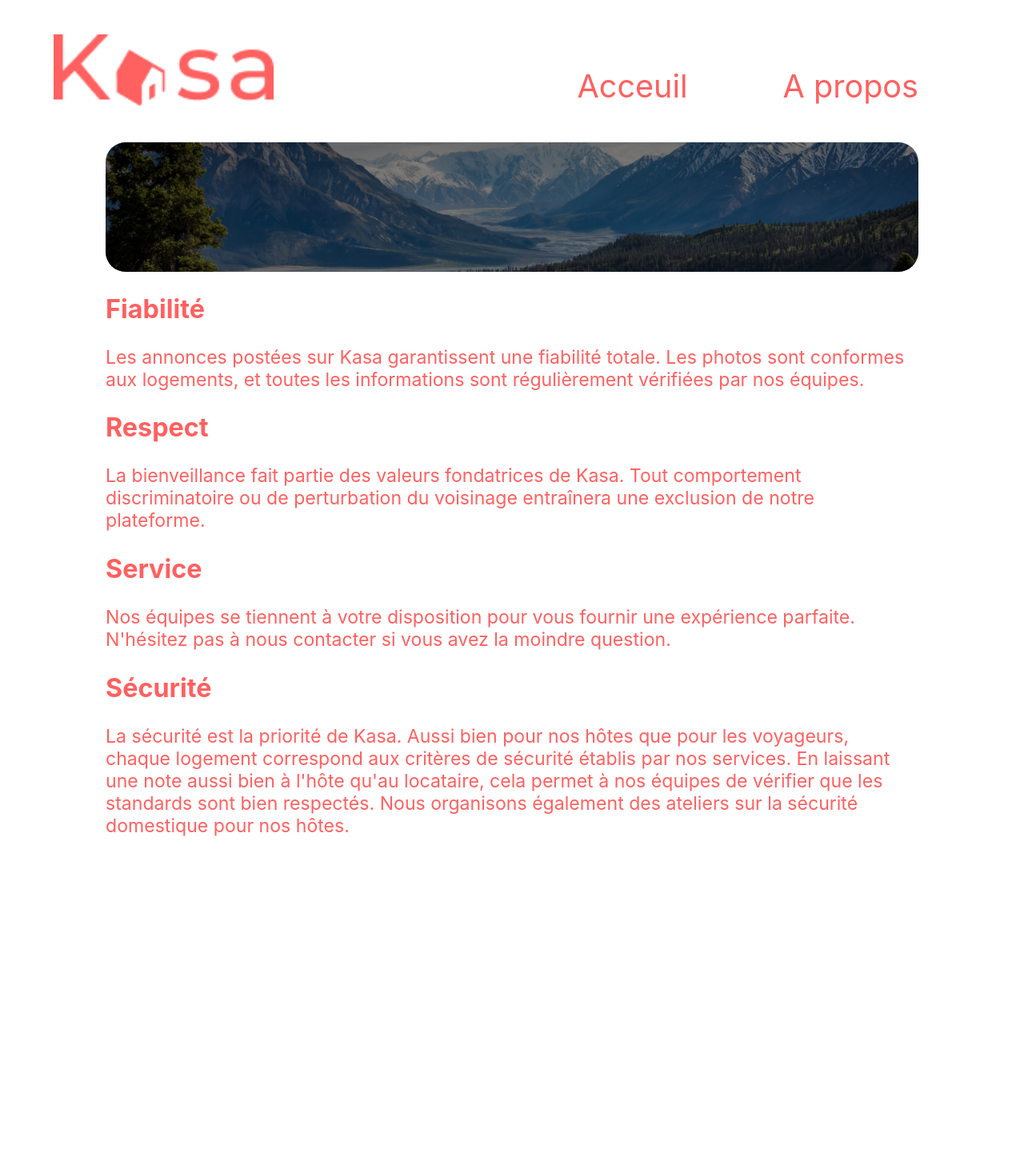
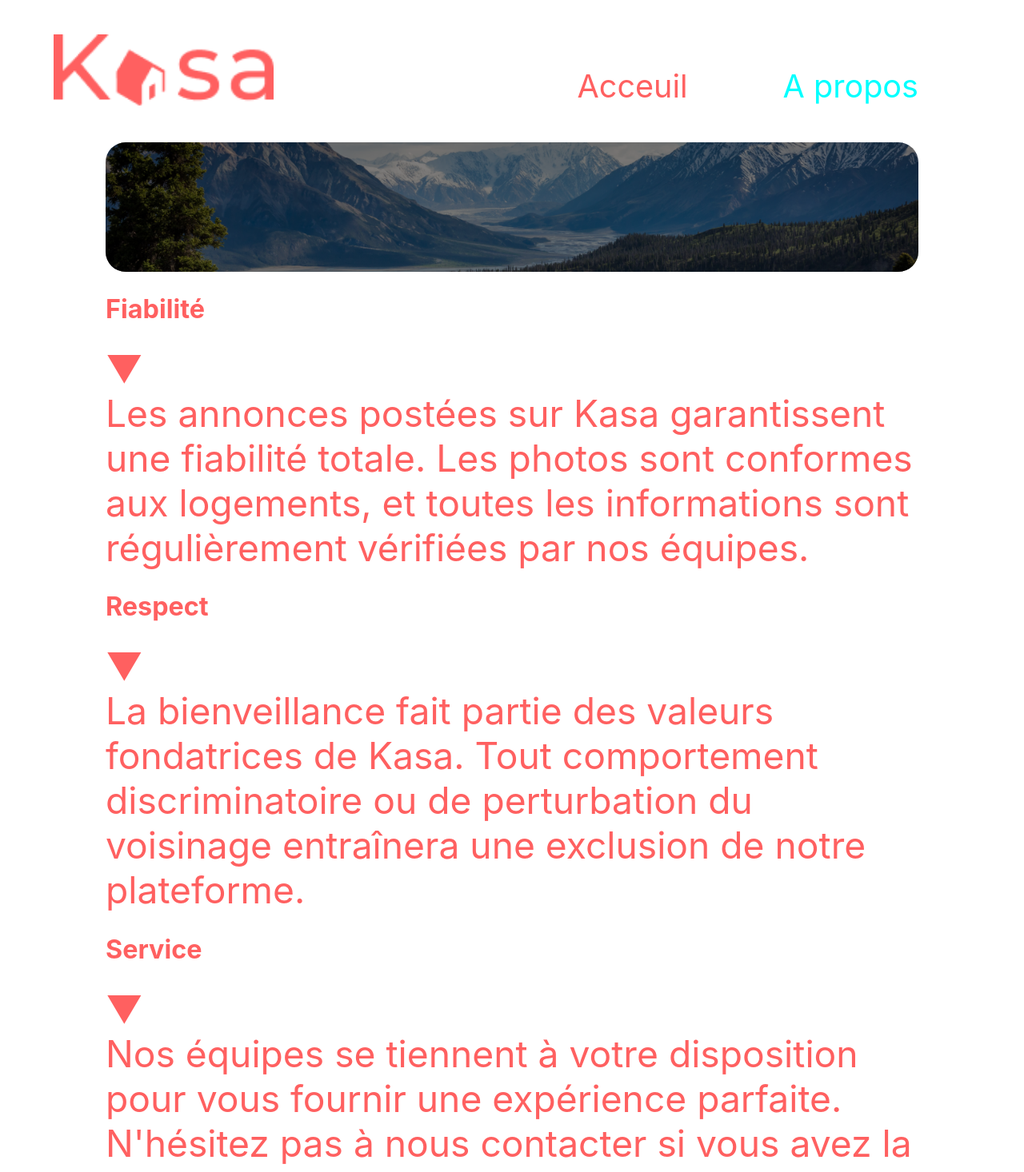
Before and after one commit to HenryMickael/Kesa, a React (Create React App) app: page /About in a window 1280 px wide. Shown: the top 1466 px of the page at 80% size. Before the commit the page ends 1070 px from the top, so only its background shows below. Built offline with nearby package versions, Linux system fonts and the light colour scheme.

Commit message:
Ajout de navlink + test collapse

```diff
--- a/src/components/AppRouter.js
+++ b/src/components/AppRouter.js
@@ -12,7 +12,7 @@ function AppRouter() {
       <Navbar />
       <Routes>
         <Route path="/" element={<Home />} />
-        <Route path="/*" element={<Erreur />} />
+        <Route path="*" element={<Erreur />} />
         <Route path="/About" element={<About />} />
         <Route path="/chambres/:chambreid" element={<Appartement />} />
       </Routes>
--- /dev/null
+++ b/src/components/Collapse.js
@@ -0,0 +1,23 @@
+import React, { useState } from "react";
+
+const Collapse = ({ title, children }) => {
+  const [isOpen, setIsOpen] = useState(false);
+
+  const handleCollapse = () => {
+    setIsOpen(!isOpen);
+  };
+
+  return (
+    <div className="collapse">
+      <div className="collapse-header" onClick={handleCollapse}>
+        <h2>{title}</h2>
+        <span className={`chevron ${isOpen ? "up" : "down"}`}>&#x25BC;</span>
+      </div>
+      <div className={`collapse-body ${isOpen ? "open" : "closed"}`}>
+        {children}
+      </div>
+    </div>
+  );
+};
+
+export default Collapse;
--- a/src/components/Navbar.js
+++ b/src/components/Navbar.js
@@ -1,17 +1,24 @@
 import React from "react";
-import { Link } from "react-router-dom/dist";
+import { NavLink } from "react-router-dom/dist";
 import imgN from "../assets/logo_c.png";
 import "../style/Navbar.css";
 
 const Navbar = () => {
   return (
     <div className="Navbar_top">
-      <Link to="/">
+      <NavLink to="/">
         <img src={imgN} alt="logo kesa" />
-      </Link>
+      </NavLink>
       <nav className="Navlink">
-        <Link to="/">Acceuil</Link>
-        <Link to="/About">A propos</Link>
+        <NavLink to="/" className={(nav) => (nav.isActive ? "nav-active" : "")}>
+          Acceuil
+        </NavLink>
+        <NavLink
+          to="/About"
+          className={(nav) => (nav.isActive ? "nav-active" : "")}
+        >
+          A propos
+        </NavLink>
       </nav>
     </div>
   );
--- a/src/pages/About.js
+++ b/src/pages/About.js
@@ -3,20 +3,17 @@ import Banner from "../components/Banner";
 import image2 from "../assets/IMGB.png";
 import "../style/About.css";
 import aboutData from "../aboutData";
+import Collapse from "../components/collapse";
 
 const About = () => {
   return (
     <div className="about">
       <Banner imageUrl={image2} />
       <div className="about_Collaps">
-        <h2>Fiabilité</h2>
-        <p>{aboutData.fiabilite}</p>
-        <h2>Respect</h2>
-        <p>{aboutData.respect}</p>
-        <h2>Service</h2>
-        <p>{aboutData.service}</p>
-        <h2>Sécurité</h2>
-        <p>{aboutData.securite}</p>
+        <Collapse title="Fiabilité">{aboutData.fiabilite}</Collapse>
+        <Collapse title="Respect">{aboutData.respect}</Collapse>
+        <Collapse title="Service">{aboutData.service}</Collapse>
+        <Collapse title="Sécurité">{aboutData.securite}</Collapse>
       </div>
     </div>
   );
--- a/src/style/Navbar.css
+++ b/src/style/Navbar.css
@@ -20,3 +20,6 @@
     font-size: 0.6em;
     text-decoration: none;
 }
+.nav-active{
+    color: aqua;
+}
```
